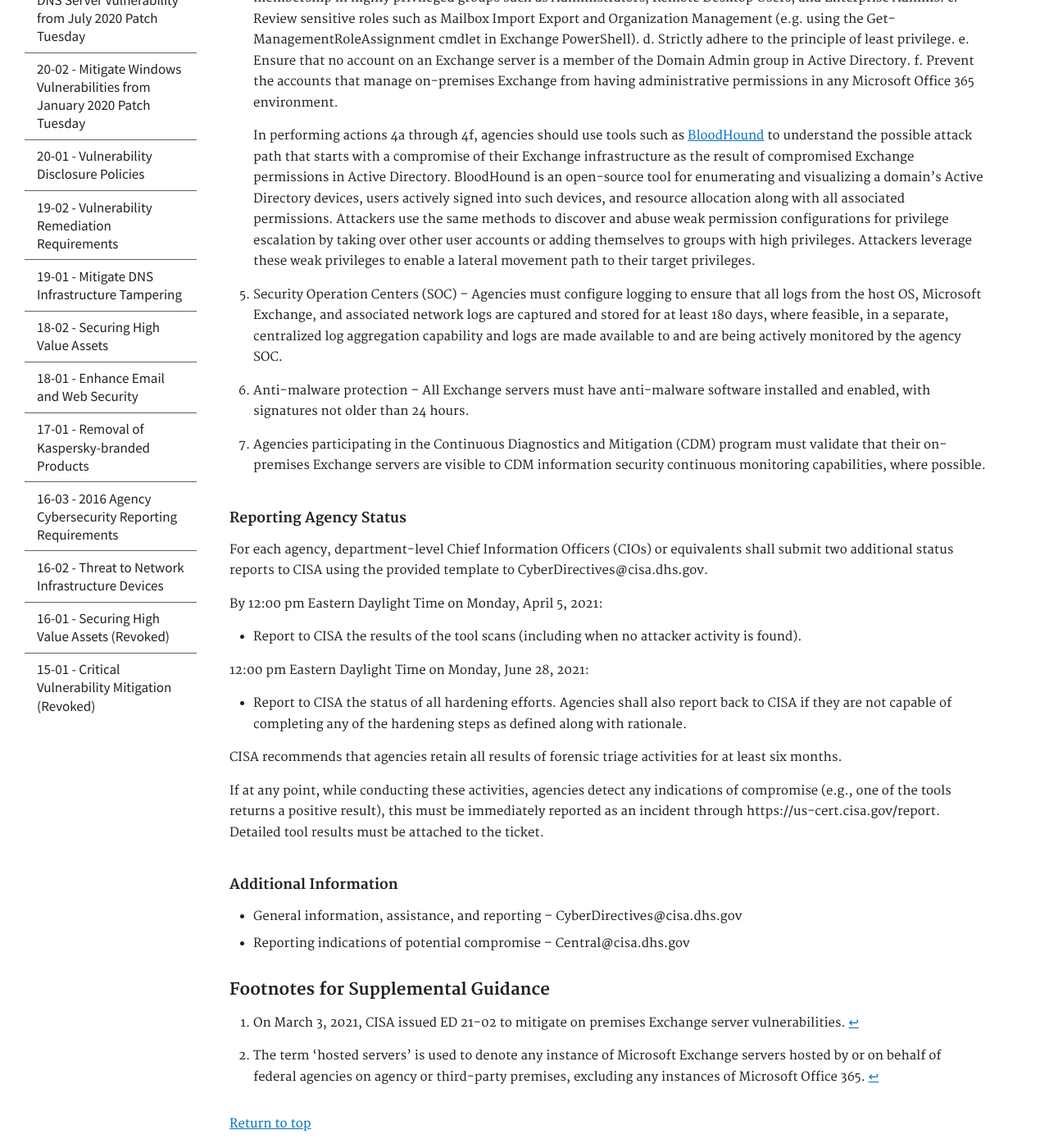
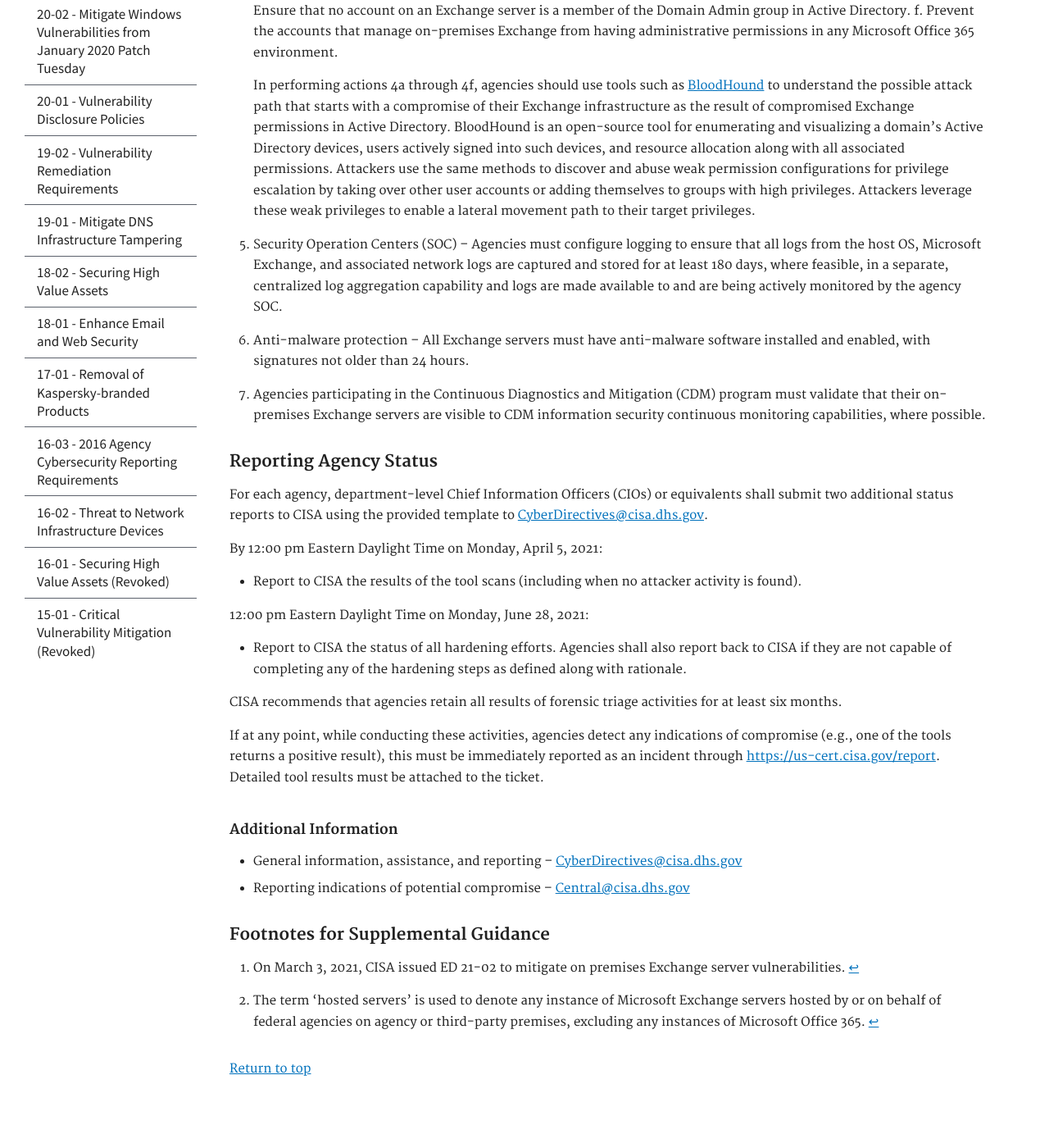
Before and after one commit to cisagov/cyber.dhs.gov, a Jekyll site: the page built from pages/ed-21-02.md, in a window 1280 px wide and 1400 px high, scrolled down 5225 px. Shown: the whole window at 82% size. Built offline with Jekyll 4.4.1, drawn with Linux system fonts in a browser that asks for light colours; after the commit the page ends 6558 px from its top, so only the background shows below that; part of the change alters nothing that is shown; some of the changed text lies outside the part shown.

Commit message:
small updates

```diff
--- a/pages/ed-21-02.md
+++ b/pages/ed-21-02.md
@@ -91,7 +91,7 @@ If an agency does not have the expertise to forensically triage its systems, it
     f.	Other indicators related to this issue to be shared by CISA in the [Activity Alert](https://us-cert.cisa.gov/ncas/alerts/aa21-062a).
 
 {:start="5"}
-5.  All agencies shall submit a report to CISA using the [provided template]({{ site.baseurl }}/assets/report/ed21-02status.xlsx) by **noon Eastern Standard Time on Friday, March 5, 2021**. Department-level Chief Information Officers (CIOs) or equivalents must submit this report attesting agency status to CISA.
+5.  All agencies shall submit a report to CISA using the [provided reporting template]({{ site.baseurl }}/assets/report/ed21-02status_v3.xlsx) by **noon Eastern Standard Time on Friday, March 5, 2021**. Department-level Chief Information Officers (CIOs) or equivalents must submit this report attesting agency status to CISA.
 
 *These Required Actions apply to agencies operating Microsoft Exchange Servers in any information system, including an information system used or operated by another entity on behalf of an agency, that collects, processes, stores, transmits, disseminates, or otherwise maintains agency information.*
 
@@ -110,20 +110,19 @@ This Emergency Directive remains in effect until all agencies operating Microsof
 ### Additional Information
 * General information, assistance, and reporting -- <CyberDirectives@cisa.dhs.gov>
 * Reporting indications of potential compromise -- <Central@cisa.dhs.gov>
+
 ---
 ## Supplemental Direction
 March 31, 2021
 
-#### Backgroud
-
+### Background
 This document provides supplemental direction on the implementation of CISA Emergency Directive (ED) 21-02, including additional forensic triage requirements, server hardening requirements, and reporting requirements for agencies hosting on-premises Microsoft Exchange products.
 
 This supplemental direction is provided pursuant to ED 21-02[^1]. All other provisions specified in ED 21-02 remain in effect. The following requirements apply to all operational Microsoft Exchange servers hosted[^2] by or on behalf of federal agencies that had been connected to the Internet (either directly or indirectly – i.e., connected to another device or network that is connected to the Internet) at any time since January 1, 2021.
 
 Although federal agencies successfully responded to ED 21-02, which included initial efforts to forensically triage and rapidly update Microsoft Exchange servers hosted in the federal enterprise, CISA is directing additional actions to identify compromises that may remain undetected. Since the original issuance of ED 21-02, Microsoft has developed new tools and techniques to aid organizations in investigating whether their Microsoft Exchange servers have been compromised. CISA also identified Microsoft Exchange servers still in operation and hosted by (or on behalf of) federal agencies that require additional hardening.
 
-#### Required Actions
-
+### Required Actions
 **Forensic Triage**
 
 For all hosted Microsoft Exchange servers, agencies must take the following actions:
@@ -139,17 +138,16 @@ For all hosted Microsoft Exchange servers, agencies must take the following acti
 
     This script checks targeted exchange servers for signs of the proxy logon compromise described in CVE-2021-26855, 26857, 26858, and 27065. This script is intended to be run via an elevated Exchange Management Shell. If the script does not identify attacker activity, it outputs the message “Nothing suspicious detected.” If attacker activity is identified, the script reports the vulnerabilities for which it found evidence of use and collects logs that it stores in the specified output path in the Test-ProxyLogonLogs directory.
 
-If agencies detect indications of compromise while conducting these activities (e.g., one of the tools returns positive result in the final report), this must be immediately reported as an incident through https://us-cert.cisa.gov/report. Detailed tool results must be attached to the ticket.
+If agencies detect indications of compromise while conducting these activities (e.g., one of the tools returns positive result in the final report), this must be immediately reported as an incident through <https://us-cert.cisa.gov/report>. Detailed tool results must be attached to the ticket.
 
-#### Hardening Requirements
-
+### Hardening Requirements
 Given the powerful privileges that Exchange manages by default and the amount of potentially sensitive information that is stored in Exchange servers operated and hosted by (or on behalf of) federal agencies, Exchange servers are a primary target for adversary activity. For all hosted Microsoft Exchange servers, agencies must implement the following hardening requirements by 12:00 pm Eastern Daylight Time on Monday, June 28, 2021.
 
 {:start="1"}
 1.	Firewall – Microsoft Exchange servers must be provisioned with a firewall between the server and the internet.
         a. The firewall must enforce deny by default, allow by exception rules.
         b. To the maximum extent technically possible, RFC compliance must be enabled for allowed protocols on the firewall.
-        c.	Agencies must report and note the reason for any allowed protocol for which RFC compliance is not enabled.
+        c. Agencies must report and note the reason for any allowed protocol for which RFC compliance is not enabled.
 
 {:start="2"}
 2.	Software Updates – All software installed on the server (including the operating system and server firmware) must have security and cumulative updates deployed within 48 hours of update availability.
@@ -177,9 +175,8 @@ Given the powerful privileges that Exchange manages by default and the amount of
 {:start="7"}
 7.	Agencies participating in the Continuous Diagnostics and Mitigation (CDM) program must validate that their on-premises Exchange servers are visible to CDM information security continuous monitoring capabilities, where possible.
 
-#### Reporting Agency Status
-
-For each agency, department-level Chief Information Officers (CIOs) or equivalents shall submit two additional status reports to CISA using the provided template to CyberDirectives@cisa.dhs.gov.
+### Reporting Agency Status
+For each agency, department-level Chief Information Officers (CIOs) or equivalents shall submit two additional status reports to CISA using the provided template to <CyberDirectives@cisa.dhs.gov>.
 
 By 12:00 pm Eastern Daylight Time on Monday, April 5, 2021:
 -   Report to CISA the results of the tool scans (including when no attacker activity is found).
@@ -189,12 +186,12 @@ By 12:00 pm Eastern Daylight Time on Monday, April 5, 2021:
 
 CISA recommends that agencies retain all results of forensic triage activities for at least six months.
 
-If at any point, while conducting these activities, agencies detect any indications of compromise (e.g., one of the tools returns a positive result), this must be immediately reported as an incident through https://us-cert.cisa.gov/report.  Detailed tool results must be attached to the ticket.
+If at any point, while conducting these activities, agencies detect any indications of compromise (e.g., one of the tools returns a positive result), this must be immediately reported as an incident through <https://us-cert.cisa.gov/report>.  Detailed tool results must be attached to the ticket.
 
 #### Additional Information
 
--   General information, assistance, and reporting – CyberDirectives@cisa.dhs.gov
--   Reporting indications of potential compromise – Central@cisa.dhs.gov
+-   General information, assistance, and reporting – <CyberDirectives@cisa.dhs.gov>
+-   Reporting indications of potential compromise – <Central@cisa.dhs.gov>
 
 ### Footnotes for Supplemental Guidance
 [^1]: On March 3, 2021, CISA issued ED 21-02 to mitigate on premises Exchange server vulnerabilities.
```
